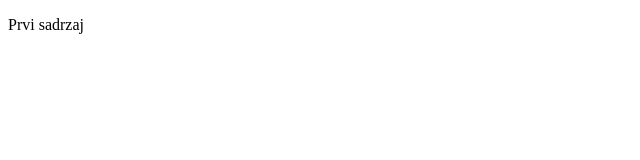
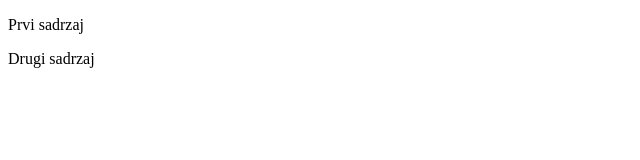
Before and after one commit to dominik6720/Git-Demo, a plain HTML site: page index.html in a window 1280 px wide. Shown: the full height of the page, 0-640 px from the left. Drawn offline with Linux system fonts and the light colour scheme.

Commit message:
Treci commit

```diff
--- a/index.html
+++ b/index.html
@@ -7,5 +7,6 @@
 </head>
 <body>
     <p>Prvi sadrzaj</p>
+    <p>Drugi sadrzaj</p>
 </body>
 </html>
```
